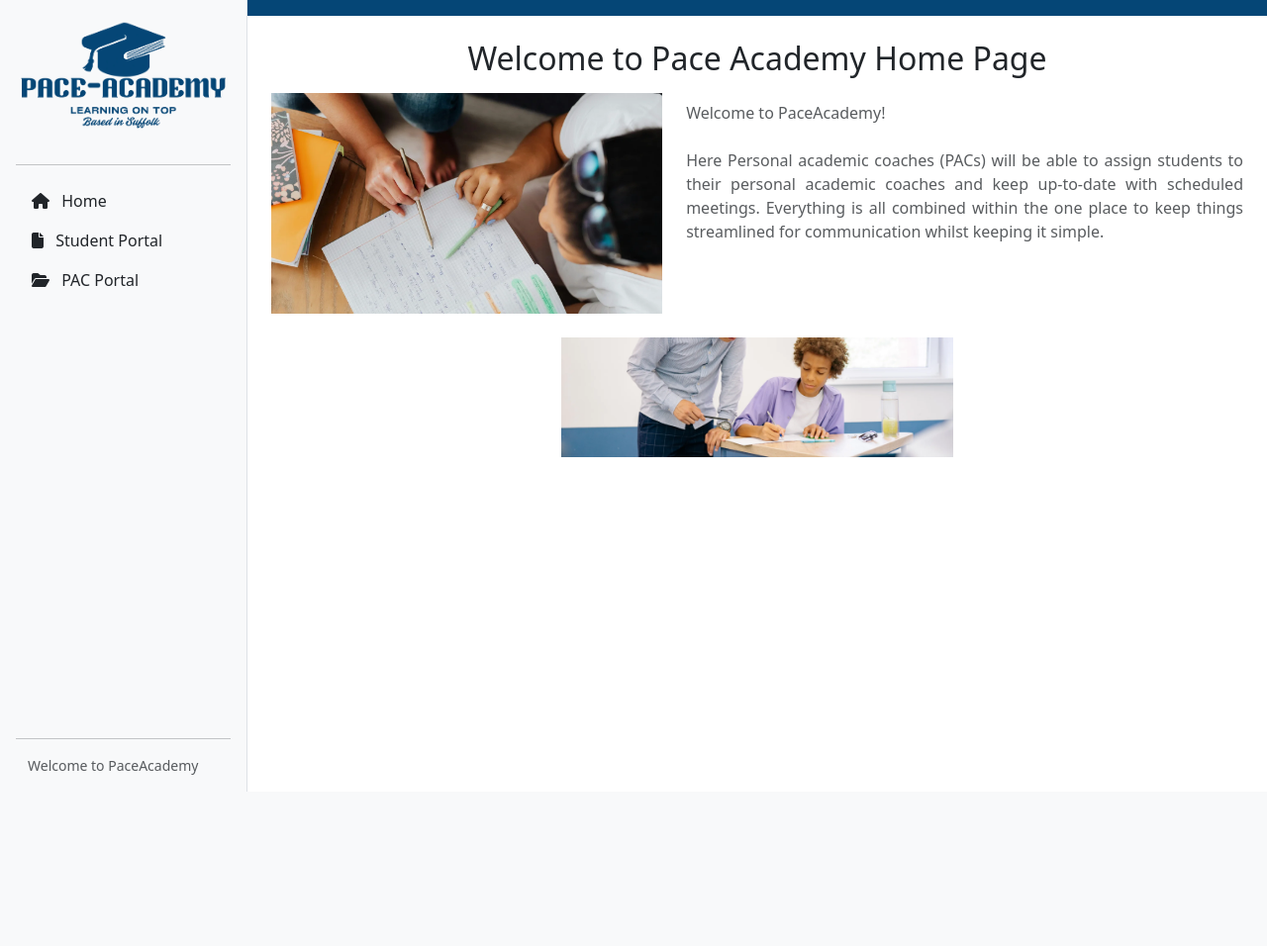
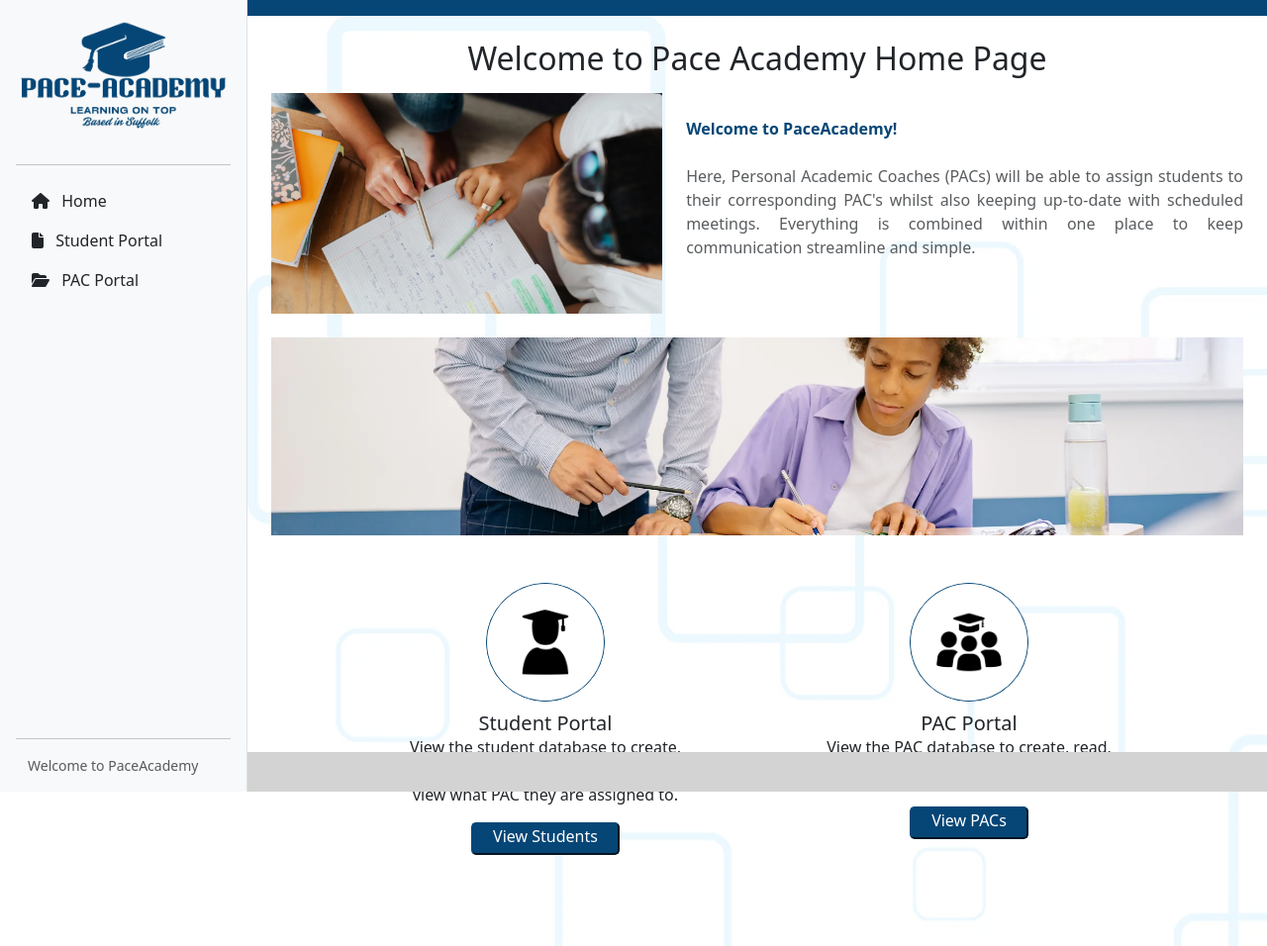
Before and after one commit to Purdicus05/StudentPacDB, a Django app: page / in a window 1280 px wide. Shown: the whole page at 99% size. Before the commit the page ends 800 px from the top, so only its background shows below. Run offline with Django 5.2, Linux system fonts and the light colour scheme; some libraries are stand-ins or nearby versions.

Commit message:
Home Page Design

```diff
--- a/PaceAcademyApp/static/CSS/styleSheet.css
+++ b/PaceAcademyApp/static/CSS/styleSheet.css
@@ -1,4 +1,4 @@
-/* CSS for the main slide-bar - desktop only */
+/* CSS for the main slide-bar - desktop only (Designing for ipads to still use burger icon)*/
 @media (min-width: 992px) {
     .sidebar-desktop {
         position: fixed;
@@ -15,13 +15,28 @@
     }
 }
 
-
+.sidebar-mobile {
+    position: fixed;
+    top: 0;
+    left: 0;
+    height: 100vh;
+    width: 200px;
+    overflow-y: auto;
+    z-index: 1050;
+ }
+.col.p-4 {
+    background-image: linear-gradient(to right, rgba(255, 255, 255, 0.7), rgba(255, 255, 255, 0.7)), url("../images/Background-Image.webp");
+}
 
 /* CSS for top Nav Bar */
 .top-nav-bar {
     position: relative;
     z-index: 100;
     background-color: #054676;
+}
+
+.footer {
+    background-color: lightgrey;
 }
 
 /* CSS for the on page buttons */
@@ -31,6 +46,24 @@
     flex-wrap: wrap;
     margin-top: 12px;
 }
+
+.button-pa {
+    border-color: #054676;
+    border-radius: 5px;
+    background-color: #054676;
+    padding: 0 20px 5px 20px;
+    color: #ffffff;
+
+}
+
+.button-pa:hover {
+    border-color: #ffffff;
+    border-radius: 5px;
+    background-color: #1a5b8a;
+    padding: 0 20px 5px 20px;
+    color: #ffffff;
+}
+
 
 /* CSS for Student Form page */
 .student-form {
@@ -58,7 +91,6 @@
 
 /* CSS for Student Record page */
 .student-records {
-    border: 2px solid #414247;
     border-radius: 10px;
     padding: 20px;
     background-color: #ffffff;
@@ -73,3 +105,39 @@
 .text-justify-custom {
     text-align: justify;
 }
+
+/* Cards on Home Page */
+.cards-row {
+    background-color: transparent;
+    display: flex;
+    gap: 28px;
+    flex-wrap: wrap;
+    justify-content: center;
+    max-width: 1000px;
+    width: 100%;
+}
+
+.card-type {
+    background: transparent;
+    border-radius: 4px;
+    padding: 48px 36px 44px;
+    flex: 1 1 280px;
+    max-width: 400px;
+    display: flex;
+    flex-direction: column;
+    align-items: center;
+    text-align: center;
+}
+
+.icon-circle {
+    width: 120px;
+    height: 120px;
+    border-radius: 50%;
+    border: 1px solid #054676;
+    background-color: #054676;
+    display: flex;
+    align-items: center;
+    justify-content: center;
+    margin-bottom: 10px;
+    flex-shrink: 0;
+}
--- a/PaceAcademyApp/templates/base.html
+++ b/PaceAcademyApp/templates/base.html
@@ -44,7 +44,7 @@
             <div class="col-auto d-none d-lg-flex p-0">
                 <div class="d-flex flex-column sidebar-desktop bg-light border-end p-3">
 
-                    <a href="/home/" class="d-flex align-items-center mb-3 text-decoration-none link-dark">
+                    <a href="/home/" class="d-flex align-items-center mb-3">
                         <img class="img-fluid" src="..\static\images\Pace_Academy_Logo.webp" alt="PaceAcademy Logo" height="40">
                     </a>
 
@@ -86,23 +86,32 @@
                     {% block content %}{% endblock %}
                 </main>
 
+                <footer>
+                    <div class="col footer fixed-bottom">
+                        <p>Pace Academy 2026</p>
                     </div>
-
+                </footer>
+            </div>
         </div>
     </div>
 
     <!-- Mobile offcanvas sidebar -->
-    <div class="offcanvas offcanvas-start bg-light" tabindex="-1" id="sidebarOffcanvas" aria-labelledby="sidebarOffcanvasLabel">
+        <div class="offcanvas offcanvas-start" tabindex="-1" id="sidebarOffcanvas" aria-labelledby="sidebarOffcanvasLabel" style="max-width: 250px;">
+            <div class="d-flex flex-column h-100">
                 <div class="offcanvas-header">
                     <button type="button" class="btn-close" data-bs-dismiss="offcanvas" aria-label="Close"></button>
-
-        </div>
-        <div class="offcanvas-header">
-            <img class="img-fluid" src="..\static\images\Pace_Academy_Logo.webp" alt="PaceAcademy Logo">
                 </div>
 
-        <div class="offcanvas-body">
-            <ul class="nav nav-pills flex-column">
+                <div class="container-fluid">
+                    <a href="/home/" class="d-flex align-items-center mb-3">
+                        <img class="img-fluid w-100" src="..\static\images\Pace_Academy_Logo.webp" alt="PaceAcademy Logo">
+                    </a>
+                </div>
+
+                <hr>
+
+                <div class="offcanvas-body pt-0 d-flex flex-column">
+                    <ul class="nav nav-pills flex-column mb-auto">
                         <li class="nav-item">
                             <a class="nav-link link-dark" href="/">
                                 <i class="fa-solid fa-house me-2"></i> Home
@@ -120,11 +129,11 @@
                         </li>
                     </ul>
 
-            <hr>
+                    <hr class="mt-auto">
                     <div class="text-muted small container-fluid">Welcome to PaceAcademy</div>
                 </div>
             </div>
-
+        </div>
     <!-- Bootstrap JS -->
     <script src="https://cdn.jsdelivr.net/npm/bootstrap@5.3.0/dist/js/bootstrap.bundle.min.js"></script>
 
--- a/PaceAcademyApp/templates/home.html
+++ b/PaceAcademyApp/templates/home.html
@@ -13,20 +13,54 @@
                 <img src="..\static\images\Pace_Academy_Home_Page_Hero.webp" class="img-fluid" alt="Pace Academy Hero image">
             </div>
 
-            <div class="col-lg-7 col-12 col-md-8 container-fluid">
-                <p class="text-muted text-justify-custom pt-2">
-                Welcome to PaceAcademy!
+            <div class="col-lg-7 col-14 col-md-10 container-fluid">
+                <p class="text-justify-custom pt-4" style="color: #054676;">
+                <strong>Welcome to PaceAcademy!</strong>
                 </p>
                 <p class="text-muted text-justify-custom pt-2">
-                Here Personal academic coaches (PACs) will be able to assign students
-                to their personal academic coaches and keep up-to-date with scheduled meetings. Everything
-                is all combined within the one place to keep things streamlined for communication whilst
-                keeping it simple.
+                Here, Personal Academic Coaches (PACs) will be able to assign students
+                to their corresponding PAC's whilst also keeping up-to-date with scheduled meetings. Everything
+                is combined within one place to keep communication streamline and simple.
                 </p>
             </div>
 
-            <div class="container-fluid col-lg-5 col-12 col-md-8 pt-4">
-                <img class="img-fluid " src="..\static\images\Pace_Academy_Home_Page_Banner.webp" alt="Home Page Banner">
+            <div class="container-fluid pt-4 d-block">
+                <img class="w-100" src="..\static\images\Pace_Academy_Home_Page_Banner.webp" alt="Home Page Banner" style="height: 200px; object-fit: cover;">
+            </div>
+
+            <div class="container-fluid">
+                <div class="cards-row">
+                    <div class="card-type">
+                        <div class="icon-circle">
+                            <!-- Student icon -->
+                            <img class="rounded-circle img-fluid" src="..\static\images\Students_Icon.webp" alt="Student Icon">
+                        </div>
+                        <div class="container-fluid pb-3">
+                            <h5 class="card-title">Student Portal</h5>
+                            <p class="card-text">
+                                View the student database to create, read, update and delete records, and view what PAC they are assigned to.
+                            </p>
+                        </div>
+                        <div class="container-fluid">
+                            <button type="button" href="#" class="button-pa">View Students</button>
+                        </div>
+                    </div>
+                    <div class="card-type">
+                        <div class="icon-circle">
+                            <!-- Pac icon -->
+                            <img class="rounded-circle img-fluid" src="..\static\images\PACs_Icon.webp" alt="PAC Icon">
+                        </div>
+                        <div class="container-fluid pb-4">
+                            <h5 class="card-title">PAC Portal</h5>
+                            <p class="card-text">
+                                View the PAC database to create, read, update and delete records.
+                            </p>
+                        </div>
+                        <div class="container-fluid">
+                            <button href="#" class="button-pa">View PACs</button>
+                        </div>
+                    </div>
+                </div>
             </div>
         </div>
     {% endblock %}
--- a/PaceAcademyApp/templates/students.html
+++ b/PaceAcademyApp/templates/students.html
@@ -6,7 +6,7 @@
     {% block content %}
         <!-- Insert page contents here -->
         <div class="container-fluid mt-4">
-              <div class="student-records">
+              <div class="student-records shadow-lg">
                     <div class="d-flex justify-content-between align-items-center flex-wrap gap-2 mb-3">
                         <h4 class="mb-0">Student Records</h4>
                         <a class="btn btn-primary" href="/student_form/">Add Student</a>
@@ -14,7 +14,7 @@
               <!-- Table record headings  -->
                   {% if students %}
                       <div class="table-responsive">
-                          <table class="table table-striped align-middle">
+                          <table class="table align-middle">
                             <thead>
                                   <tr>
                                     <th>Name</th>
```
Also changed, not shown: PaceAcademyApp/static/images/Background-Image.webp (added), PaceAcademyApp/static/images/PACs_Icon.webp (added), PaceAcademyApp/static/images/Students_Icon.webp (added), db.sqlite3. Lines whose indentation alone changed are shown as unchanged.
